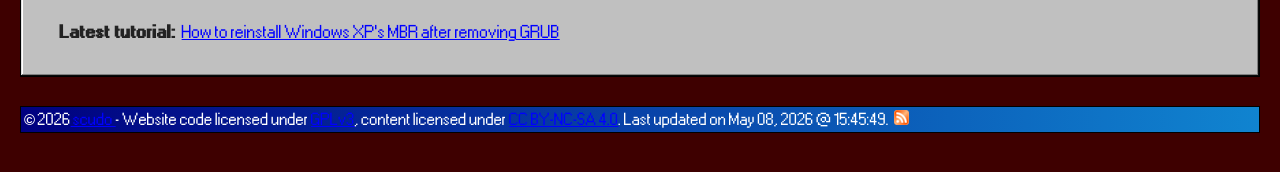
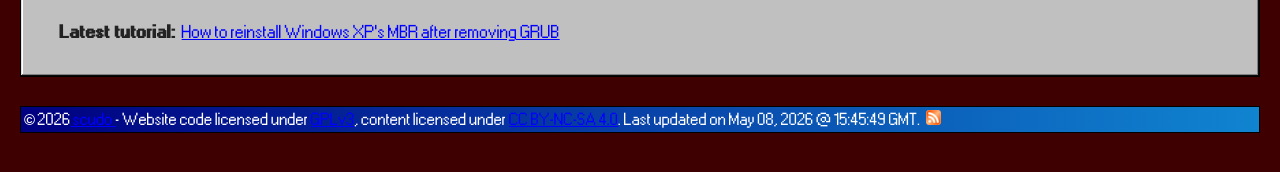
Before and after one commit to scudo005/scudo005.github.io, a Jekyll site: the page built from index.html, in a window 1280 px wide. Shown: the part 546-718 px from the top of the page. Built offline with Jekyll 4.4.1, drawn with Linux system fonts in a browser that asks for light colours; some web fonts are replaced.

Commit message:
timezones

```diff
--- a/_layouts/default.html
+++ b/_layouts/default.html
@@ -47,7 +47,7 @@
 				<div class="title-bar-text" style="text-align: left;">&copy; {{ 'now' | date: "%Y" }}<a href="https://github.com/scudo005">
 						{{ site.author }}
 					</a>
-					- Website code licensed under <a href="/CODE_LICENSE.txt">GPLv3</a>, content licensed under <a href="CONTENT_LICENSE.txt">CC BY-NC-SA 4.0</a>.&nbsp;Last updated on {{ 'now' | date: "%B %d, %Y @ %H:%M:%S" }}.&nbsp;&nbsp;<a href="/feed.xml"><img src="/assets/imgs/inline/rss.png" alt="RSS feed" width="15" height="15"></a></div>
+					- Website code licensed under <a href="/CODE_LICENSE.txt">GPLv3</a>, content licensed under <a href="CONTENT_LICENSE.txt">CC BY-NC-SA 4.0</a>.&nbsp;Last updated on {{ 'now' | date: "%B %d, %Y @ %H:%M:%S" }} GMT.&nbsp;&nbsp;<a href="/feed.xml"><img src="/assets/imgs/inline/rss.png" alt="RSS feed" width="15" height="15"></a></div>
 			</div>
 		</div>
 	</footer>
```
